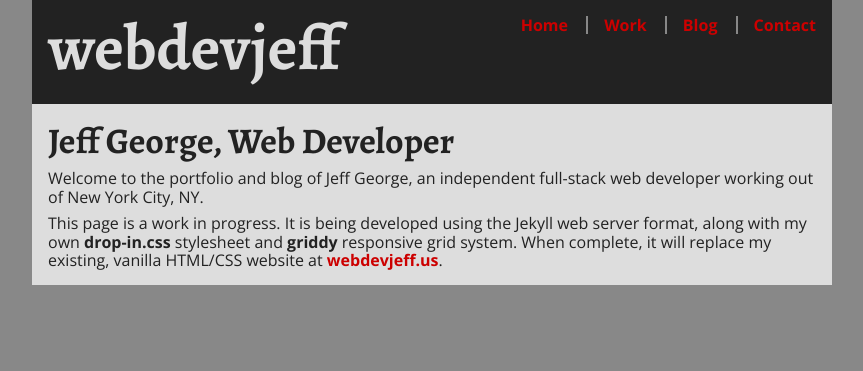
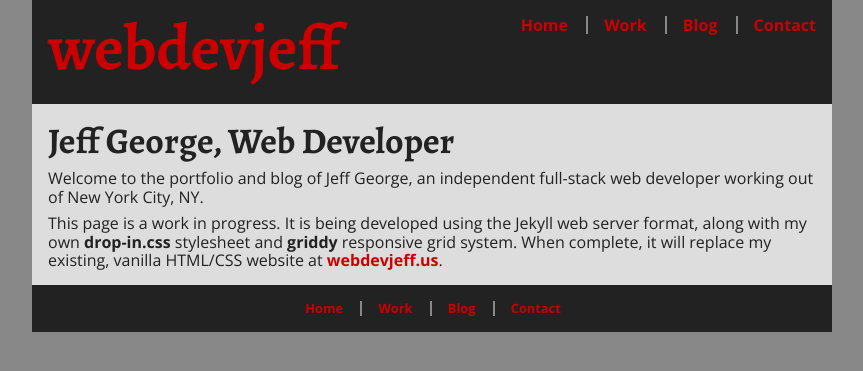
Before and after one commit to webdevjeffus/webdev-new, a Jekyll site: the page built from index.md, in a window 1280 px wide. Shown: the top 371 px of the page, without its empty margins (208-1071 px from the left). Built offline with Jekyll 4.4.1, drawn with Linux system fonts in a browser that asks for light colours; nearby versions of some CDN libraries.

Commit message:
Create _includes folder, move main nav from default to nav-main.html include

```diff
--- /dev/null
+++ b/_includes/nav-main.html
@@ -0,0 +1,8 @@
+<nav>
+  <ul>
+    <li><a href="{{site.baseurl}}/index.html">Home</a></li>
+    <li><a href="{{site.baseurl}}/work.html">Work</a></li>
+    <li><a href="{{site.baseurl}}/blog.html">Blog</a></li>
+    <li><a href="{{site.baseurl}}/contact.html">Contact</a></li>
+  </ul>
+</nav>
--- a/_layouts/default.html
+++ b/_layouts/default.html
@@ -14,20 +14,18 @@
 
 <body>
   <header>
-    <h1>webdevjeff</h1>
-    <nav>
-      <ul>
-        <li><a href="{{site.baseurl}}/index.html">Home</a></li>
-        <li><a href="{{site.baseurl}}/work.html">Work</a></li>
-        <li><a href="{{site.baseurl}}/blog.html">Blog</a></li>
-        <li><a href="{{site.baseurl}}/contact.html">Contact</a></li>
-      </ul>
-    </nav>
+    <h1><a href="{{site.baseurl}}/">webdevjeff</a></h1>
+    {% include nav-main.html %}
   </header>
+
   <main>
 
       {{content}}
 
   </main>
+
+  <footer>
+    {% include nav-main.html %}
+  </footer>
 </body>
 </html>
```
